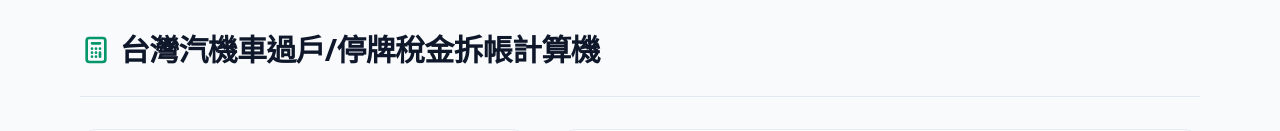
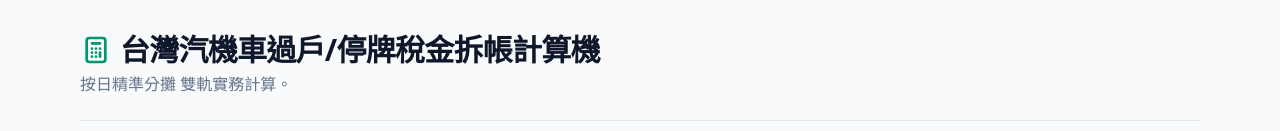
Before and after one commit to austinshiang/carTax-, a plain HTML site: page index.html in a window 1280 px wide. Shown: the top 131 px of the page. Drawn offline with nearby package versions, Linux system fonts and the light colour scheme.

Commit message:
index.html

```diff
--- a/index.html
+++ b/index.html
@@ -39,7 +39,7 @@
           </svg>
           台灣汽機車過戶/停牌稅金拆帳計算機
         </h1>
-        <p class="text-slate-500 mt-1"></p>
+        <p class="text-slate-500 mt-1">按日精準分攤 雙軌實務計算。</p>
       </div>
     </header>
 
@@ -162,7 +162,7 @@
           <div class="grid grid-cols-2 gap-3 mt-1">
             <label class="flex items-center justify-center gap-2 p-2.5 border rounded-lg bg-white hover:bg-slate-50 cursor-pointer border-brand-500 ring-2 ring-brand-500/10" id="labelPaySeller">
               <input type="radio" name="counterPayer" value="seller" checked class="w-3.5 h-3.5 text-brand-600 focus:ring-brand-500 border-slate-300" onclick="setCounterPayer('seller')">
-              <span class="text-xs font-semibold text-slate-800">舊車主支付 </span>
+              <span class="text-xs font-semibold text-slate-800">舊車主支付</span>
             </label>
             <label class="flex items-center justify-center gap-2 p-2.5 border rounded-lg bg-white hover:bg-slate-50 cursor-pointer border-slate-200" id="labelPayBuyer">
               <input type="radio" name="counterPayer" value="buyer" class="w-3.5 h-3.5 text-brand-600 focus:ring-brand-500 border-slate-300" onclick="setCounterPayer('buyer')">
@@ -462,7 +462,7 @@
         { license: 2700, fuelGas: 4800, fuelDiesel: 2880, label: "1201 ~ 1800 c.c." },
         { license: 3600, fuelGas: 7710, fuelDiesel: 4626, label: "1801 ~ 2400 c.c." },
         { license: 4500, fuelGas: 9900, fuelDiesel: 5940, label: "2401 ~ 3000 c.c." },
-        { license: 5400, fuelGas: 11880, fuelDiesel: 7128, label: "3001 ~ 3600 c.c. " },
+        { license: 5400, fuelGas: 11880, fuelDiesel: 7128, label: "3001 ~ 3600 c.c." },
         { license: 6300, fuelGas: 13500, fuelDiesel: 8100, label: "3601 ~ 4200 c.c." },
         { license: 7200, fuelGas: 15420, fuelDiesel: 9252, label: "4201 ~ 4800 c.c." },
         { license: 8100, fuelGas: 16740, fuelDiesel: 10044, label: "4801 ~ 5400 c.c." },
@@ -1008,7 +1008,7 @@
 👉 ${netSuspensionDiff > 0 ? `【政府退稅】政府應向車主退還溢繳稅金：NT$ ${formatMoney(netSuspensionDiff)} 元` : `【櫃檯補繳】車主臨櫃應向政府補繳稅金：NT$ ${formatMoney(Math.abs(netSuspensionDiff))} 元`}
 ----------------------------------
 * 車主可持監理所開立之「停牌/報廢證明書」與「退稅申請書」向稅捐處及監理所辦理溢繳天數退稅。
-;
+`;
       }
 
       document.getElementById('outputSummary').value = shareText;
```
